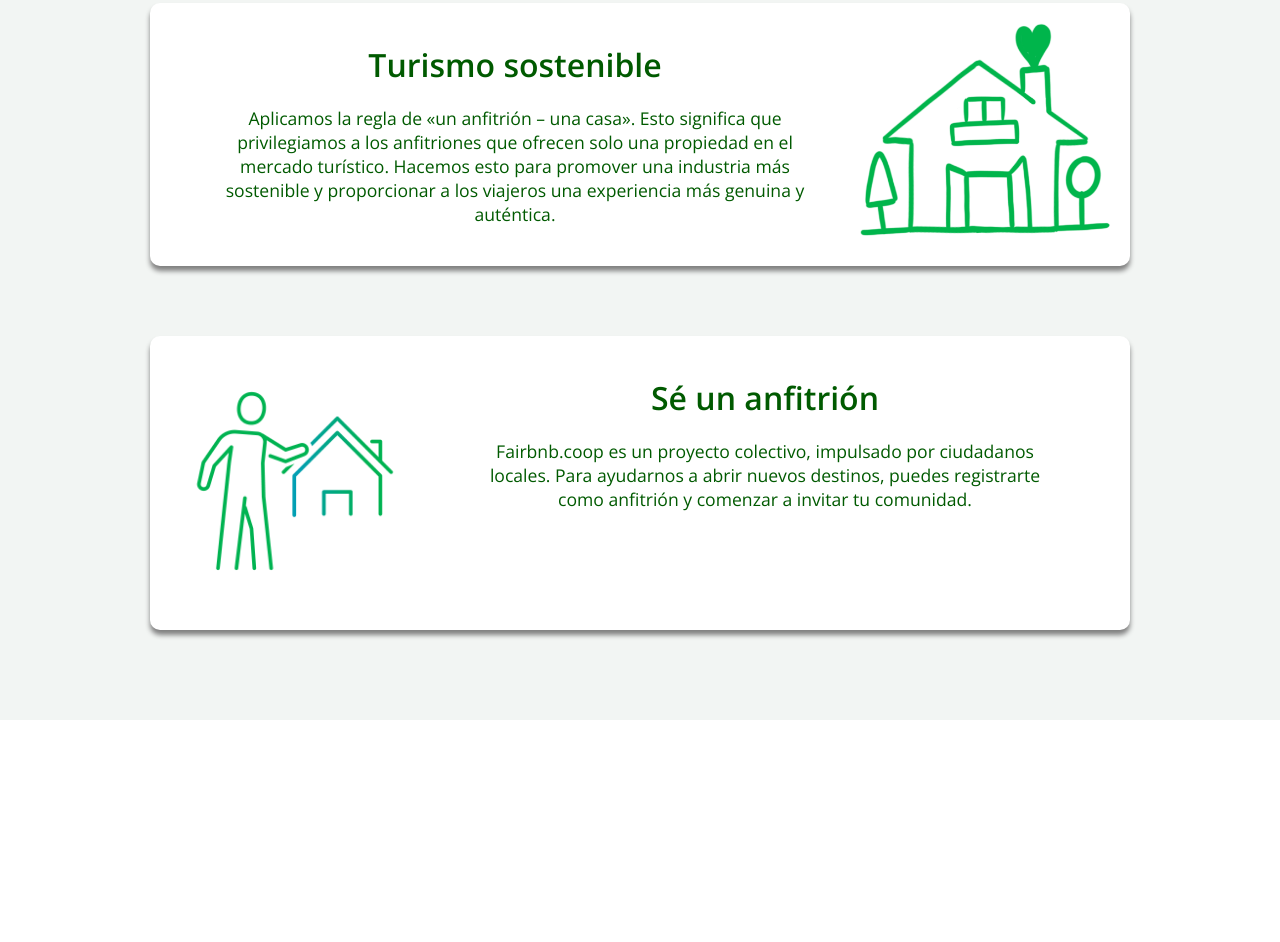
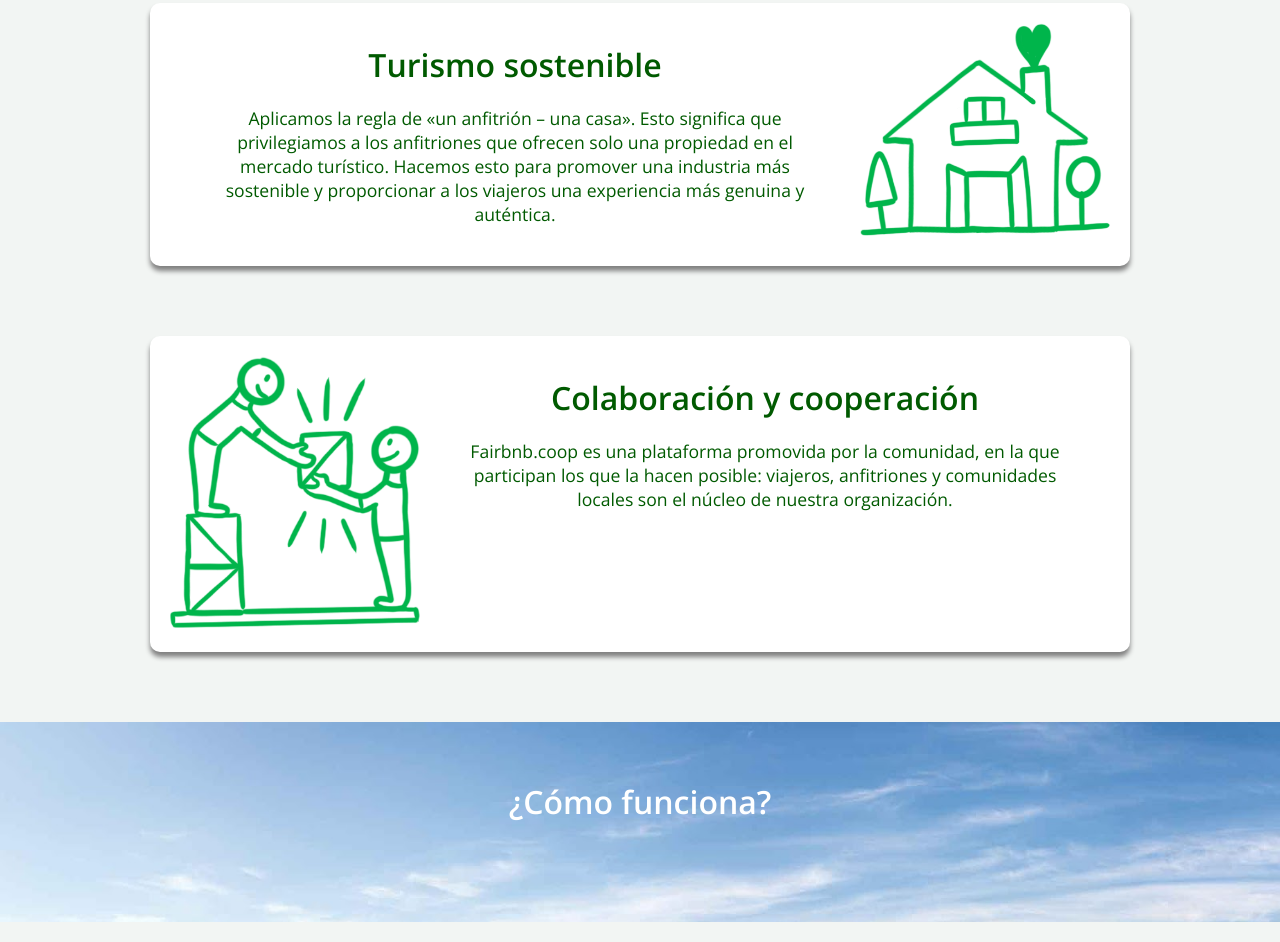
Before and after one commit to jhonnytesban/landing-fairbnb, a plain HTML site: page index.html in a window 1280 px wide. Shown: the part 1066-2008 px from the top of the page. Before the commit the page ends 1786 px from the top, so only its background shows below. Drawn offline with nearby package versions, Linux system fonts and the light colour scheme.

Commit message:
comienzo de section-info

```diff
--- a/index.html
+++ b/index.html
@@ -19,7 +19,7 @@
         <nav class="menu">
             <ul class="menu__list">
               <li class="menu__link"><a href="#" class="link">Inicio</a></li>
-              <li class="menu__link"><a href="#" class="link">Cómo usar we2.video</a></li>
+              <li class="menu__link"><a href="#main" class="link">¿Qué es Fairbnb?</a></li>
             </ul>
           </nav>
     </header>
@@ -59,7 +59,7 @@
             </li>
         </ul>
     </div>
-    <main class="main">
+    <main class="main" id="main">
         <section class="section">
             <article class="article">
                 <div class="container-img">
@@ -81,11 +81,18 @@
             </article>
             <article class="article">
                 <div class="container-img">
-                    <img src="./assets/anfitrion.png.webp" alt="" class="img__card">
+                    <img src="./assets/cooperation.png.webp" alt="" class="img__card">
                 </div>
                 <div class="container-info">
-                    <h2 class="subtitle">Sé un anfitrión</h2>
-                    <p class="article__text">Fairbnb.coop es un proyecto colectivo, impulsado por ciudadanos locales. Para ayudarnos a abrir nuevos destinos, puedes registrarte como anfitrión y comenzar a invitar tu comunidad.</p>
+                    <h2 class="subtitle">Colaboración y cooperación</h2>
+                    <p class="article__text">Fairbnb.coop es una plataforma promovida por la comunidad, en la que participan los que la hacen posible: viajeros, anfitriones y comunidades locales son el núcleo de nuestra organización.</p>
+                </div>
+            </article>
+        </section>
+        <section class="section-two">
+            <article class="article-info">
+                <div class="container-section">
+                    <h2 class="subtitle subtitle-section">¿Cómo funciona?</h2>
                 </div>
             </article>
         </section>
--- a/src/blocks/_header.scss
+++ b/src/blocks/_header.scss
@@ -15,7 +15,7 @@
     list-style: none;
     font-family: $font;
     font-weight: 600;
-    font-size: 1.2em;
+    font-size: 1.4em;
 }
 .link{
     text-decoration: none;
--- a/src/blocks/_main.scss
+++ b/src/blocks/_main.scss
@@ -45,3 +45,20 @@
     color: rgb(0, 90, 0);
     text-align: center;
 }
+
+//Siguiente Section
+
+.container-section{
+    width: 100%;
+    height: 200px;
+    overflow: hidden;
+    background-image:  url(../../assets/malaga.jpg);
+    // background-color: rgba(128, 128, 128, 0.438);
+    background-repeat: no-repeat;
+    background-size: cover;
+    background-attachment: fixed;
+    .subtitle-section{
+        margin-top: 1.8em;
+        color: white;
+    }
+}
```
Also changed, not shown: assets/cooperation.png.webp (added), styles.css, 1 other file.
